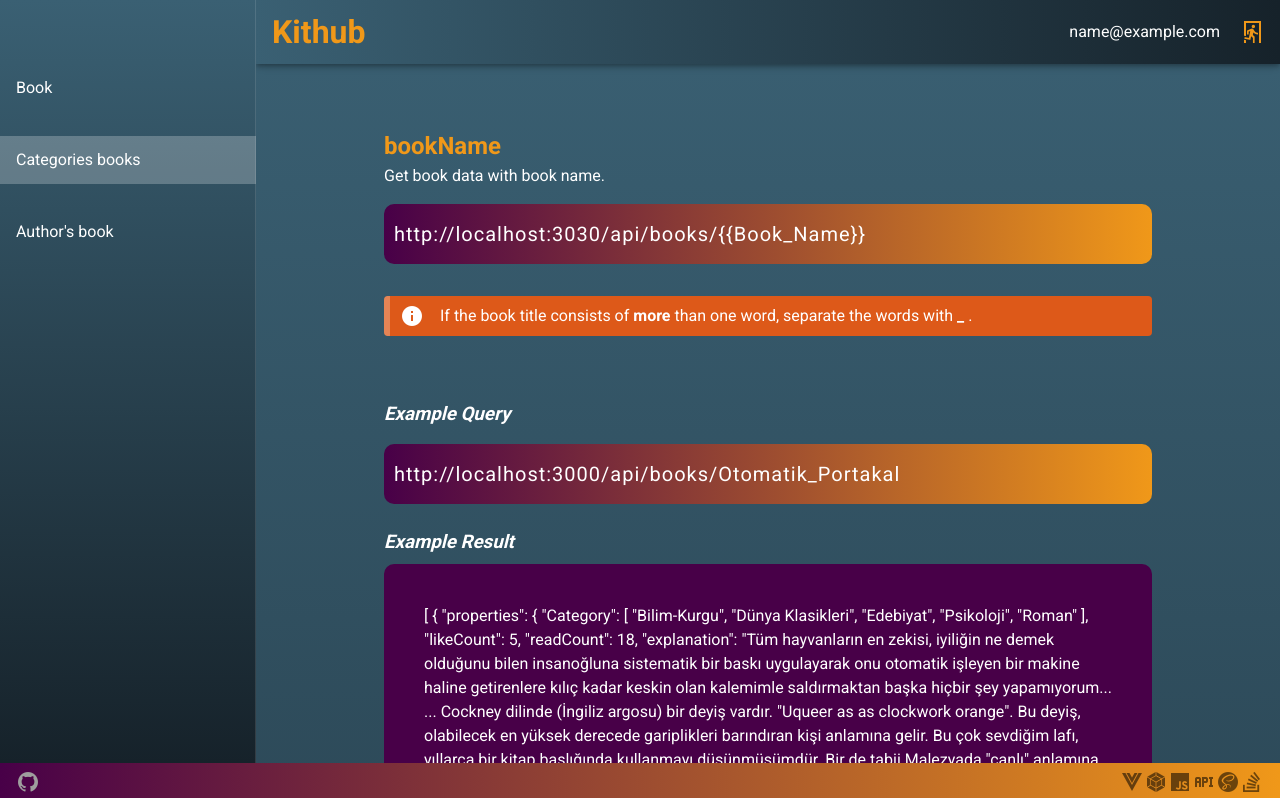
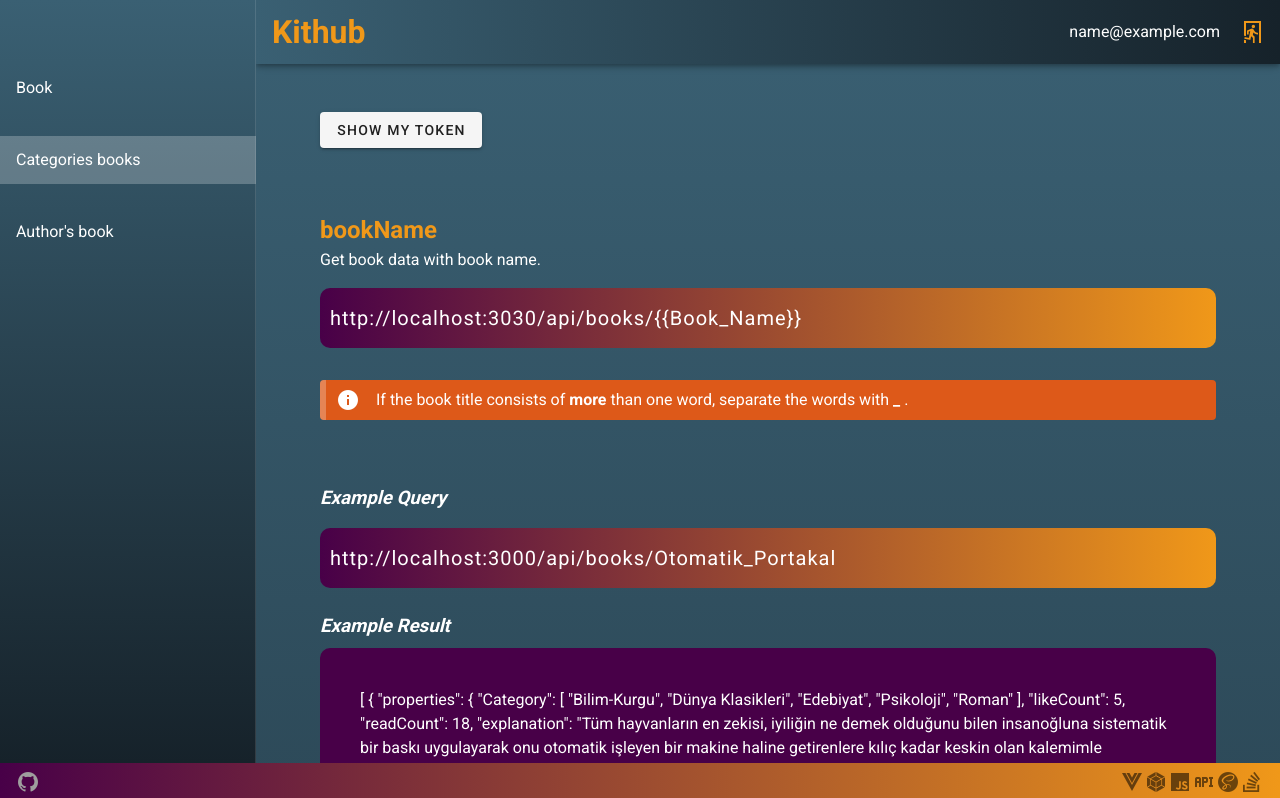
Before and after one commit to Ercan93/Kithub, a Vue app: page /profile in a window 1280 px wide. Shown: the top 798 px of the page. Built offline with nearby package versions, Linux system fonts and the light colour scheme; sample sign-in values are in the browser's storage.

Commit message:
showToken function prepared.

```diff
--- a/src/components/appMain.vue
+++ b/src/components/appMain.vue
@@ -1,12 +1,33 @@
 <template>
-  <v-main class="main pr-16 ml-16">
+  <v-main class="main">
+    <div class="pl-16 pt-12 pr-16">
+      <v-btn @click="showToken()">{{showTokenValue ? "Hide my token" : "Show my token"}}</v-btn>
+
+      <v-alert dense class="mt-12" border="bottom" color="second" v-show="showTokenValue">
+        <textarea disabled class="token-card">{{token}}</textarea>
+      </v-alert>
+    </div>
     <endpoint-card></endpoint-card>
   </v-main>
 </template>
 <script>
 import endpointCard from "./endpointCard";
 export default {
-  components: { endpointCard }
+  components: { endpointCard },
+  data() {
+    return {
+      showTokenValue: false,
+      token: null
+    };
+  },
+  methods: {
+    showToken() {
+      this.showTokenValue = !this.showTokenValue;
+    }
+  },
+  created() {
+    this.token = this.$store.state.userInfo.token;
+  }
 };
 </script>
 
@@ -15,5 +36,7 @@ export default {
     background: #3A6073
     background: -webkit-linear-gradient(to top, #16222A, #3A6073)
     background: linear-gradient(to top, #16222A, #3A6073)
-
+.token-card
+    width: 100%
+    height: 75px
 </style>
```
